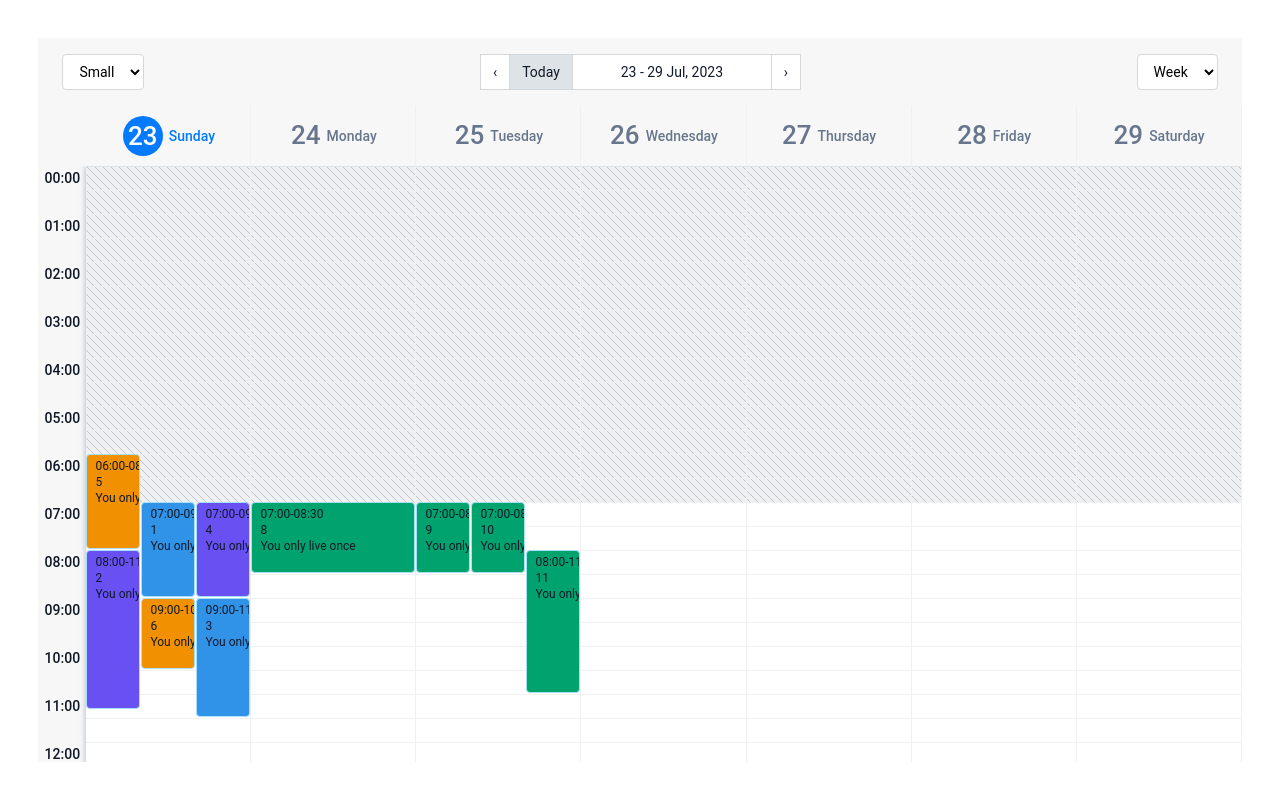
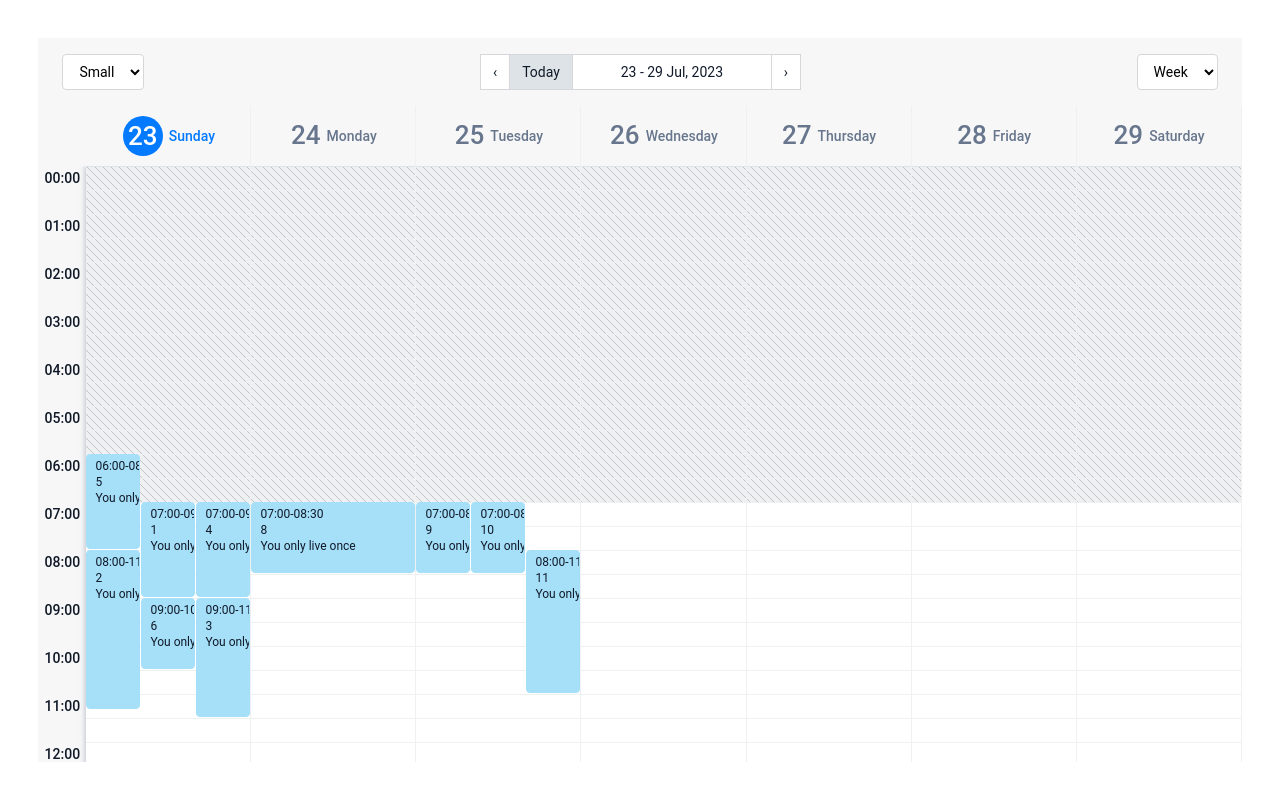
Before and after one commit to calledmeanh/react-cool-calendar, a React (Create React App) app: page / in a window 1280 px wide. Built offline with nearby package versions, Linux system fonts and the light colour scheme.

Commit message:
working on drag & drop appt

```diff
--- a/src/app/Appointment.tsx
+++ b/src/app/Appointment.tsx
@@ -1,6 +1,6 @@
-import React from 'react';
+import React, { useEffect, useRef, useState } from 'react';
 import { styled } from 'styled-components';
-import { EStatus, TAppointmentForApp, TAppointmentForUser, TRect } from '../model';
+import { EStatus, TAppointmentForApp, TAppointmentForUser } from '../model';
 import { Flex } from './common';
 import { AppointmentUtils, DateUtils, TimeUtils } from '../util';
 import { useCalendarState } from '../hook';
@@ -13,11 +13,17 @@ const Wrapper = styled.div`
   right: 0;
   z-index: 2;
 `;
+
+type TAppointment = {
+  widthTimeline: number;
+  mousePosition: { top: number; left: number };
+};
+
 // Appointment is the place to hold these "appt" down-belown
-const Appointment: React.FC<{ parentWidth: number }> = ({ parentWidth }) => {
+const Appointment: React.FC<TAppointment> = ({ widthTimeline, mousePosition }) => {
+  const appointmentRef = useRef<HTMLDivElement | null>(null);
   const calendarState = useCalendarState();
   const dateline = DateUtils.getDateline(calendarState.currentDate, calendarState.viewMode);
-  const widthTimeline = parentWidth / dateline.length;
 
   const renderAppt = (apptProp: TAppointmentForUser[]) => {
     // appt origin
@@ -34,7 +40,15 @@ const Appointment: React.FC<{ parentWidth: number }> = ({ parentWidth }) => {
         columnWidth: widthTimeline,
         weekcolumnIndex: 0,
       }).map((appt: TAppointmentForApp) => {
-        return <Appt key={appt.id} value={appt} />;
+        return (
+          <Appt
+            key={appt.id}
+            value={appt}
+            mousePosition={mousePosition}
+            onCreateClone={onCreateClone}
+            onDeleteClone={onDeleteClone}
+          />
+        );
       });
     } else if (calendarState.viewMode === 'WEEK') {
       // iterate over the array to sort the appointment's "createdAt" attribute relative to the column
@@ -61,23 +75,43 @@ const Appointment: React.FC<{ parentWidth: number }> = ({ parentWidth }) => {
       });
 
       return showAppt.map((appt: TAppointmentForApp) => {
-        return <Appt key={appt.id} value={appt} />;
+        return (
+          <Appt
+            key={appt.id}
+            value={appt}
+            mousePosition={mousePosition}
+            onCreateClone={onCreateClone}
+            onDeleteClone={onDeleteClone}
+          />
+        );
       });
     }
   };
 
-  return <Wrapper data-idtf={'appointment'}>{renderAppt(calendarState.appointments)}</Wrapper>;
+  const onCreateClone = (el: HTMLElement) => {
+    const nodeClone = el.cloneNode(true) as HTMLElement;
+    if (appointmentRef && appointmentRef.current) {
+      nodeClone.classList.add('clone');
+      appointmentRef.current.insertBefore(nodeClone, el);
+    }
+  };
+
+  const onDeleteClone = () => {
+    // TODO: lam tiep delete
+  };
+
+  return (
+    <Wrapper data-idtf={'appointment'} ref={appointmentRef}>
+      {renderAppt(calendarState.appointments)}
+    </Wrapper>
+  );
 };
 
 // appt children
-const Container = styled.div<{ $rect: TRect; $status: EStatus }>`
-  width: ${(props) => props.$rect.width}px;
-  height: ${(props) => props.$rect.height}px;
-  top: ${(props) => props.$rect.top}px;
-  left: ${(props) => props.$rect.left}px;
-
+const Container = styled.div<{ $status: EStatus }>`
   border: 1px solid black;
-  background: ${(props) => AppointmentUtils.getApptColorByStatus(props.$status)};
+  // background: ${(props) => AppointmentUtils.getApptColorByStatus(props.$status)};
+  background: #a5dff8;
   border-color: #a5dff8;
   color: #101928;
   font-size: 12px;
@@ -91,8 +125,19 @@ const Container = styled.div<{ $rect: TRect; $status: EStatus }>`
 
   cursor: pointer;
   position: absolute;
+  transition: transform 0.15s cubic-bezier(0, 0, 1, 1);
   &:hover {
     box-shadow: 0 3px 5px 0 rgb(0 0 0 / 25%);
+  }
+  &.dragging {
+    box-shadow: 0 10px 5px 0 rgb(0 0 0 / 25%);
+    cursor: move;
+    z-index: 50;
+  }
+  &.clone {
+    background: #fff;
+    border: 1px solid #a5dff8;
+    opacity: 0.5;
   }
 `;
 
@@ -101,19 +146,75 @@ const Content = styled(Flex)`
   pointer-events: none;
 `;
 
-const Appt: React.FC<{ value: TAppointmentForApp }> = ({ value }) => {
+type TAppt = {
+  value: TAppointmentForApp;
+  mousePosition: { top: number; left: number };
+  onCreateClone: (el: HTMLElement) => void;
+  onDeleteClone: () => void;
+};
+
+const Appt: React.FC<TAppt> = ({ value, mousePosition, onCreateClone, onDeleteClone }) => {
+  const isTouchRef = useRef(false);
+  const shiftXRef = useRef(0);
+  const shiftYRef = useRef(0);
+
+  const [position, setPosition] = useState({ top: value.top, left: value.left }); // vị trí ban đầu khi được tính toán xong bởi thuật toán layout
+
   const start = TimeUtils.convertSecondsToHourString(value.startTime);
   const end = TimeUtils.convertSecondsToHourString(value.endTime);
 
-  const rect = {
-    top: value.top,
-    left: value.left,
-    width: value.width,
-    height: value.height,
+  const onMouseDown = (e: React.MouseEvent<HTMLDivElement, MouseEvent>) => {
+    setTimeout(() => {
+      isTouchRef.current = true;
+
+      shiftXRef.current = mousePosition.left - position.left;
+      shiftYRef.current = mousePosition.top - position.top;
+
+      const apptEl = e.target as HTMLElement;
+      apptEl.classList.add('dragging');
+      apptEl.id = 'appt-drag';
+      onCreateClone(apptEl);
+    }, 250);
   };
 
+  const onMouseUp = (e: React.MouseEvent<HTMLDivElement, MouseEvent>) => {
+    isTouchRef.current = false;
+
+    setPosition({
+      top: mousePosition.top - shiftYRef.current,
+      left: mousePosition.left - shiftXRef.current,
+    });
+
+    (e.target as HTMLElement).classList.remove('dragging');
+    onDeleteClone();
+  };
+
+  useEffect(() => {
+    setPosition({ top: value.top, left: value.left });
+  }, [value.top, value.left]);
+
+  useEffect(() => {
+    if (isTouchRef.current) {
+      setPosition({
+        top: mousePosition.top - shiftYRef.current,
+        left: mousePosition.left - shiftXRef.current,
+      });
+    }
+  }, [mousePosition.left, mousePosition.top]);
+
   return (
-    <Container data-idtf={'appt'} $rect={rect} $status={value.status}>
+    <Container
+      data-idtf={'appt'}
+      $status={value.status}
+      // di chuyen rect vao style thay vi css
+      style={{
+        transform: `translateX(${position.left}px) translateY(${position.top}px)`,
+        width: value.width,
+        height: value.height,
+      }}
+      onMouseDown={onMouseDown}
+      onMouseUp={onMouseUp}
+    >
       <Content $dir={'column'}>
         <div>
           {start}-{end}
--- a/src/app/Ghost.tsx
+++ b/src/app/Ghost.tsx
@@ -19,10 +19,10 @@ type TGhost = {
   time: string;
 };
 
-const Ghost: React.FC<{ value: TGhost }> = ({ value }) => {
+const Ghost: React.FC<TGhost> = ({ rect, time }) => {
   return (
-    <Wrapper data-idtf={'ghost'} $rect={value.rect}>
-      {value.time}
+    <Wrapper data-idtf={'ghost'} $rect={rect}>
+      {time}
     </Wrapper>
   );
 };
--- a/src/app/Grid.tsx
+++ b/src/app/Grid.tsx
@@ -5,7 +5,7 @@ import Ghost from './Ghost';
 import Appointment from './Appointment';
 import Row from './Row';
 import { useCalendarState } from '../hook';
-import { DateUtils, ElementUtils, TimeUtils } from '../util';
+import { ElementUtils, TimeUtils } from '../util';
 
 const Wrapper = styled.div`
   touch-action: pan-y;
@@ -22,15 +22,15 @@ const Wrapper = styled.div`
   box-shadow: -2px 0px 4px 0px rgba(164, 173, 186, 0.5);
 `;
 
-type TGrid = { parentWidth: number };
+type TGrid = { widthTimeline: number };
 
-const Grid: React.FC<TGrid> = ({ parentWidth }) => {
+const Grid: React.FC<TGrid> = ({ widthTimeline }) => {
   const calendarState = useCalendarState();
-  const [ghost, setGhost] = useState({ rect: { width: 0, height: 0, top: 0, left: 0 }, time: '' });
+
+  const [time, setTime] = useState('');
+  const [position, setPosition] = useState({ top: 0, left: 0 });
   const [isShowGhost, setShowGhost] = useState(false);
 
-  const dateline = DateUtils.getDateline(calendarState.currentDate, calendarState.viewMode);
-  const widthTimeline = parentWidth / dateline.length;
   const element = { width: widthTimeline, height: 24 };
   /*
     pageX,Y are relative to the top left corner of the whole rendered page (including parts hidden by scrolling)
@@ -58,12 +58,17 @@ const Grid: React.FC<TGrid> = ({ parentWidth }) => {
     const offsetX: number = e.pageX - leftOutside + scroll.left;
     const offsetY: number = e.pageY - topOutside + scroll.top;
 
-    const lineIdx = Math.floor(offsetY / 24); // 24 is the height of line, hardcode for now
+    const colIdx: number = Math.floor(offsetX / element.width);
+    const lineIdx = Math.floor(offsetY / element.height); // 24 is the height of line, hardcode for now
+
+    const top: number = lineIdx * element.height;
+    const left: number = colIdx * element.width;
+
     const seconds = lineIdx * calendarState.duration + calendarState.dayTime.start;
     const time = TimeUtils.convertSecondsToHourString(seconds, calendarState.timeType);
-    const rect = ElementUtils.calcRectFromMouse(offsetX, offsetY, element);
 
-    setGhost({ rect, time });
+    setPosition({ top, left });
+    setTime(time);
   };
 
   const onMouseLeave = (e: React.MouseEvent<HTMLDivElement, MouseEvent>) => {
@@ -72,9 +77,14 @@ const Grid: React.FC<TGrid> = ({ parentWidth }) => {
 
   return (
     <Wrapper data-idtf={'grid'} onMouseMove={onMouseMove} onMouseLeave={onMouseLeave}>
-      <NowIndicator type={'LINE'} parentWidth={parentWidth} />
-      {isShowGhost && <Ghost value={ghost} />}
-      <Appointment parentWidth={parentWidth} />
+      <NowIndicator type={'LINE'} widthTimeline={widthTimeline} />
+      {isShowGhost && (
+        <Ghost
+          time={time}
+          rect={{ top: position.top, left: position.left, width: element.width, height: element.height }}
+        />
+      )}
+      <Appointment widthTimeline={widthTimeline} mousePosition={position} />
       <Row />
     </Wrapper>
   );
--- a/src/app/NowIndicator.tsx
+++ b/src/app/NowIndicator.tsx
@@ -31,10 +31,10 @@ const TimeLine = styled.div<{ $top: number; $timelinePos?: { left: number; width
 
 type TNowIndicator = {
   type: 'PILL' | 'LINE';
-  parentWidth?: number;
+  widthTimeline?: number;
 };
 
-const NowIndicator: React.FC<TNowIndicator> = ({ type, parentWidth = 0 }) => {
+const NowIndicator: React.FC<TNowIndicator> = ({ type, widthTimeline = 0 }) => {
   const calendarState = useCalendarState();
   const [now, setNow] = useState({ position: 0, text: '00:00' });
   const [timelinePos, setTimelinePos] = useState({ width: 0, left: 0 });
@@ -81,19 +81,13 @@ const NowIndicator: React.FC<TNowIndicator> = ({ type, parentWidth = 0 }) => {
   /* get position of timeline */
   const getTimelineNowPos = useCallback(() => {
     const dateline = DateUtils.getDateline(calendarState.currentDate, calendarState.viewMode);
-    const widthTimeline = parentWidth / dateline.length;
 
-    const todayIdx = dateline.findIndex((d) => DateUtils.isEqual(d.origin,calendarState.todayGlobalIns));
+    const todayIdx = dateline.findIndex((d) => DateUtils.isEqual(d.origin, calendarState.todayGlobalIns));
 
     if (todayIdx > -1) {
       setTimelinePos({ width: widthTimeline, left: widthTimeline * todayIdx });
     }
-  }, [
-    parentWidth,
-    calendarState.currentDate,
-    calendarState.viewMode,
-    calendarState.todayGlobalIns,
-  ]);
+  }, [widthTimeline, calendarState.currentDate, calendarState.viewMode, calendarState.todayGlobalIns]);
 
   useEffect(() => {
     getTimelineNowPos();
--- a/src/app/Swipable.tsx
+++ b/src/app/Swipable.tsx
@@ -3,6 +3,7 @@ import styled from 'styled-components';
 import Dateline from './Dateline';
 import Grid from './Grid';
 import { useCalendarState } from '../hook';
+import { DateUtils } from '../util';
 
 const Wrapper = styled.div`
   flex: 1;
@@ -15,6 +16,9 @@ const Swipable: React.FC<{}> = () => {
   const [pseuHeight, setPseuHeight] = useState(0);
   const [width, setWidth] = useState(0);
 
+  const dateline = DateUtils.getDateline(calendarState.currentDate, calendarState.viewMode);
+  const widthTimeline = width / dateline.length;
+
   useEffect(() => {
     if (swipableRef && swipableRef.current) {
       setPseuHeight(Math.floor(swipableRef.current.offsetHeight));
@@ -25,7 +29,7 @@ const Swipable: React.FC<{}> = () => {
   return (
     <Wrapper data-idtf={'swipable'} ref={swipableRef}>
       <Dateline afterPseudoHeight={pseuHeight} />
-      <Grid parentWidth={width} />
+      <Grid widthTimeline={widthTimeline} />
     </Wrapper>
   );
 };
```
